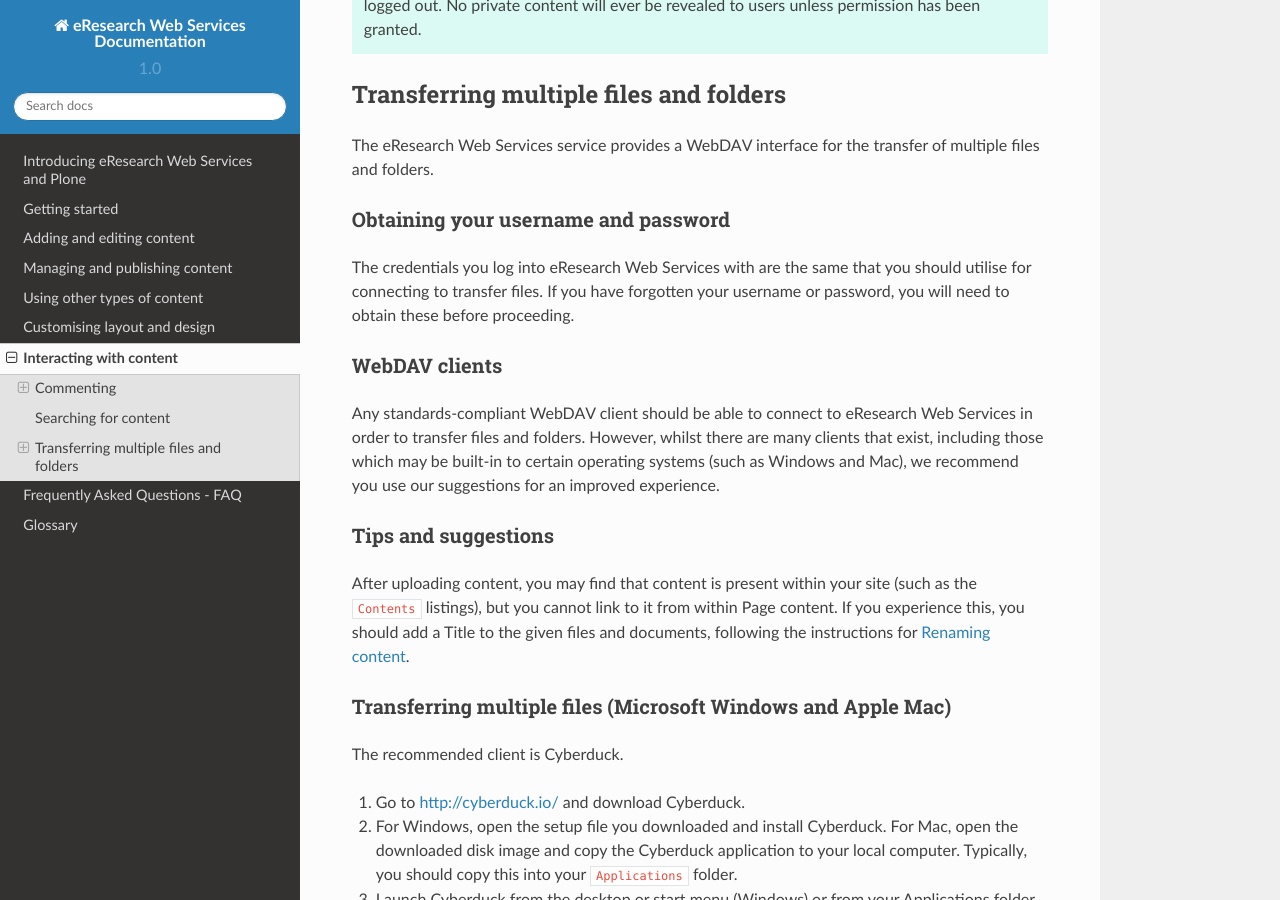
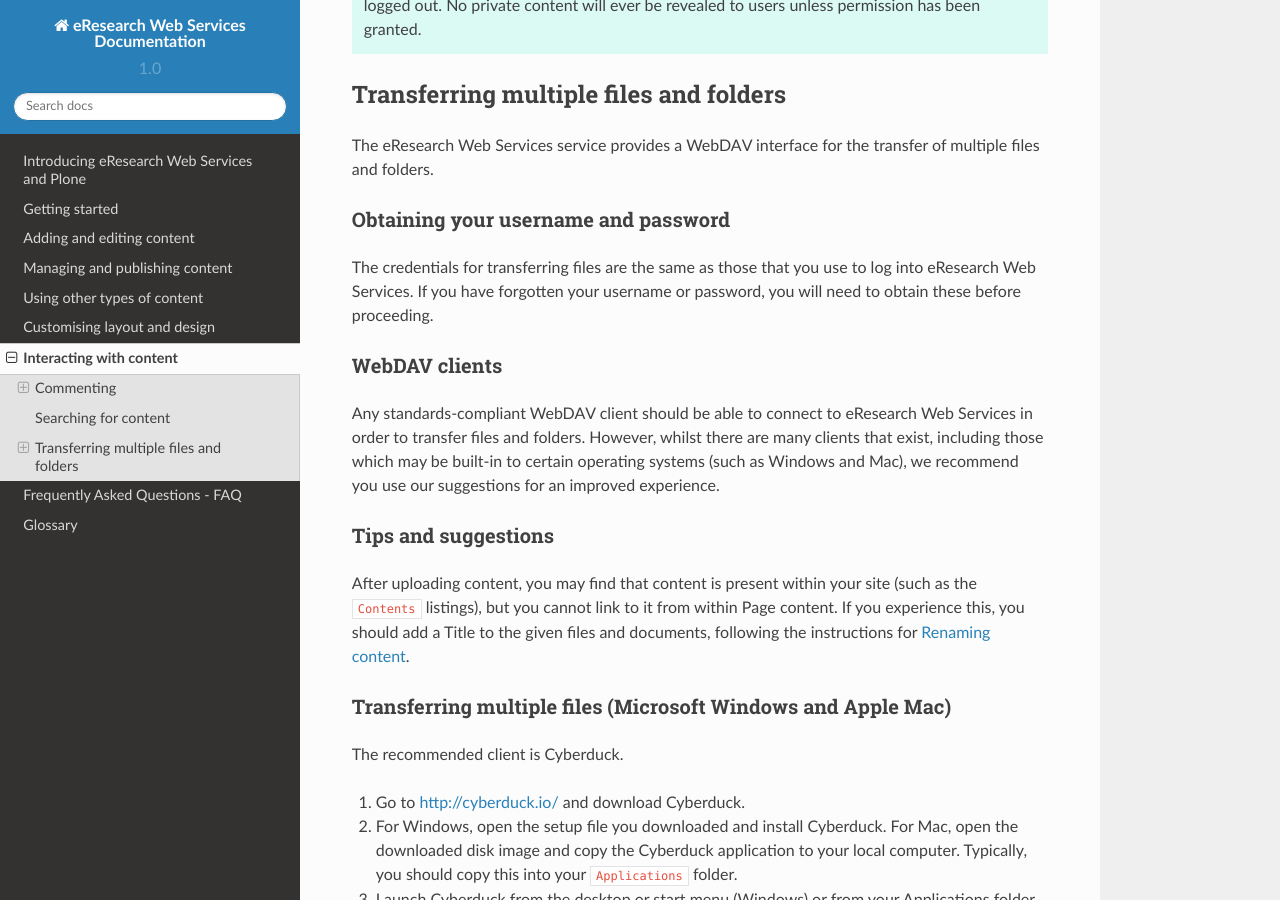
Before and after one commit to jcu-eresearch/plone-user-doc, a Sphinx documentation site: the page built from source/interacting.rst, in a window 1280 px wide and 900 px high, scrolled down 2535 px. Built offline with Sphinx 7.4.7 and the Read the Docs theme 2.0.0, drawn with Linux system fonts in a browser that asks for light colours.

Commit message:
Reword transferring files

```diff
--- a/source/interacting.rst
+++ b/source/interacting.rst
@@ -146,9 +146,9 @@ Obtaining your username and password
 
 .. ifconfig:: metadata['project']['auth'] != 'aaf'
 
-   The credentials you log into |project-name| with are the same that you
-   should utilise for connecting to transfer files.  If you have forgotten your
-   username or password, you will need to obtain these before proceeding.
+   The credentials for transferring files are the same as those that you use
+   to log into |project-name|.  If you have forgotten your username or
+   password, you will need to obtain these before proceeding.
 
 
 .. ifconfig:: metadata['project']['auth'] == 'aaf'
```
